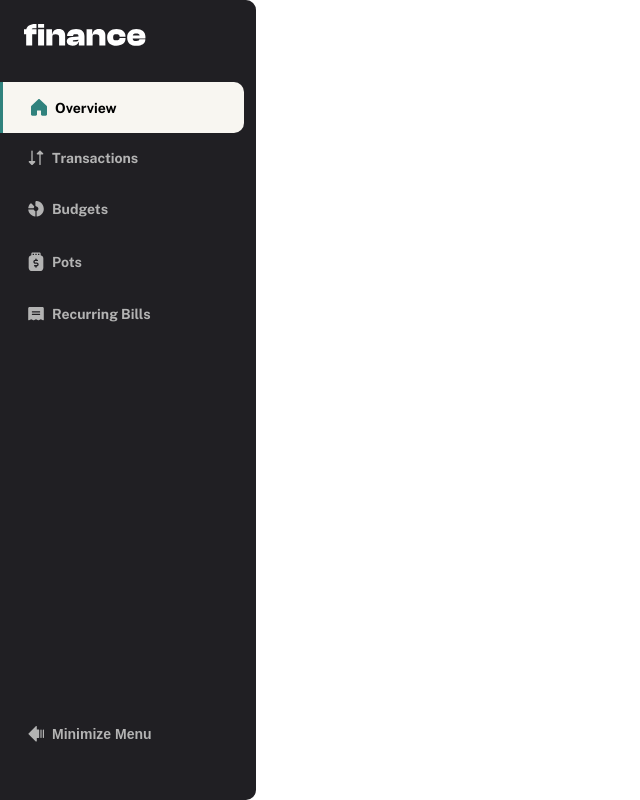
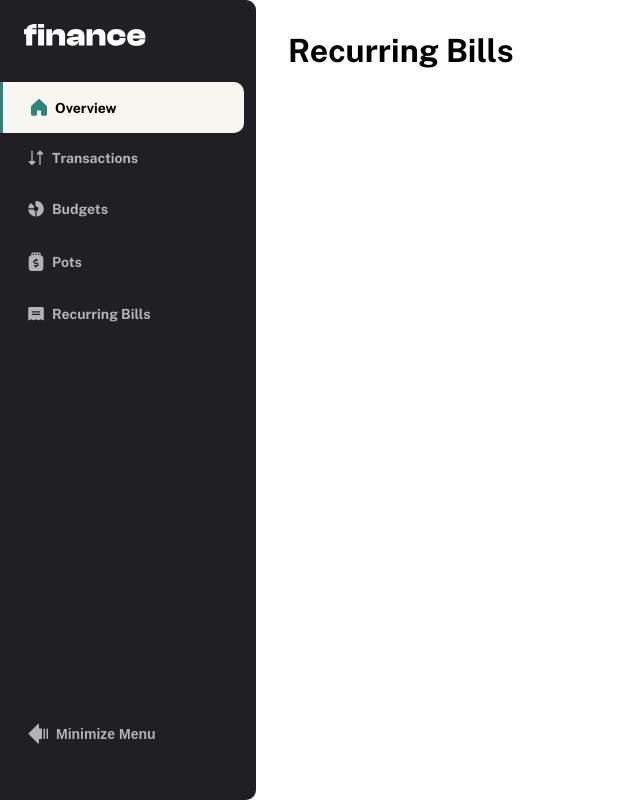
Before and after one commit to jcnevess/personal-finance-app-front, a Nuxt app: page /recurring in a window 1280 px wide. Shown: the whole page, without its empty margins (0-640 px from the left). Built offline with nearby package versions, Linux system fonts and the light colour scheme.

Commit message:
feat: add initial pages

```diff
--- a/layouts/default.vue
+++ b/layouts/default.vue
@@ -18,29 +18,46 @@ function toggleNavbar() {
         </div>
         <ul class="navbar-items">
           <li class="navbar-item navbar-item-active">
-            <IconsIconNavOverview /><span class="menu-item-text">Overview</span>
-          </li>
-          <li class="navbar-item">
-            <IconsIconNavTransactions /><span class="menu-item-text"
-              >Transactions</span
+            <NuxtLink to="/" class="navbar-link">
+              <IconsIconNavOverview /><span class="navbar-item-text"
+                >Overview</span
+              ></NuxtLink
             >
           </li>
           <li class="navbar-item">
-            <IconsIconNavBudgets /><span class="menu-item-text">Budgets</span>
+            <NuxtLink to="/transactions" class="navbar-link">
+              <IconsIconNavTransactions /><span
+                to="/transactions"
+                class="navbar-item-text"
+                >Transactions</span
+              >
+            </NuxtLink>
           </li>
           <li class="navbar-item">
-            <IconsIconNavPots /><span class="menu-item-text">Pots</span>
+            <NuxtLink to="/budgets" class="navbar-link">
+              <IconsIconNavBudgets />
+              <div to="/budgets" class="navbar-item-text">Budgets</div>
+            </NuxtLink>
           </li>
           <li class="navbar-item">
-            <IconsIconNavRecurringBills /><span class="menu-item-text"
-              >Recurring Bills</span
-            >
+            <NuxtLink to="/pots" class="navbar-link">
+              <IconsIconNavPots />
+              <div to="/pots" class="navbar-item-text">Pots</div>
+            </NuxtLink>
+          </li>
+          <li class="navbar-item">
+            <NuxtLink to="/recurring" class="navbar-link">
+              <IconsIconNavRecurringBills />
+              <div to="/recurring" class="navbar-item-text">
+                Recurring Bills
+              </div>
+            </NuxtLink>
           </li>
         </ul>
         <button class="navbar-hide navbar-item" @click="toggleNavbar">
           <IconsIconCaretRight v-if="navbarHidden" />
           <IconsIconMinimizeMenu v-else />
-          <span class="menu-item-text">Minimize Menu</span>
+          <span class="navbar-item-text">Minimize Menu</span>
         </button>
       </nav>
     </aside>
@@ -64,6 +81,7 @@ function toggleNavbar() {
   border-top-right-radius: 10px;
   border-bottom-right-radius: 10px;
   padding: 1.5rem 0.75rem 1.5rem 0;
+  user-select: none;
 }
 
 .lateral-bar-collapsed {
@@ -71,7 +89,7 @@ function toggleNavbar() {
   min-width: unset;
 }
 
-.lateral-bar-collapsed .menu-item-text {
+.lateral-bar-collapsed .navbar-item-text {
   display: none;
 }
 
@@ -100,23 +118,27 @@ function toggleNavbar() {
 }
 
 .navbar-item {
-  cursor: pointer;
+  font-weight: bold;
+  border-top-right-radius: 10px;
+  border-bottom-right-radius: 10px;
+  font-size: 0.875rem;
+}
+
+.navbar-link {
+  padding: 1rem 1.25rem 1rem 1.75rem;
   display: flex;
   align-items: center;
   gap: 0.5rem;
-  font-weight: bold;
-  border-top-right-radius: 10px;
-  border-bottom-right-radius: 10px;
-  padding: 1rem 1.25rem 1rem 1.75rem;
-  font-size: 0.875rem;
+  text-decoration: none;
+  color: var(--color-text-primary);
 }
 
-.navbar-item svg {
+.navbar-link svg {
   width: 16px;
   min-width: 16px;
 }
 
-.navbar-item:hover {
+.navbar-link:hover {
   color: white;
 }
 
@@ -124,7 +146,11 @@ function toggleNavbar() {
   background-color: var(--color-navbar-background-bright);
   color: var(--color-text-secondary);
   border-left: 3px solid var(--color-navbar-highlight);
-  cursor: unset;
+  cursor: default;
+}
+
+.navbar-item-active .navbar-item-text {
+  color: var(--color-text-secondary);
 }
 
 .navbar-item-active svg {
@@ -136,10 +162,18 @@ function toggleNavbar() {
 }
 
 .navbar-hide {
+  padding: 1rem 1.25rem 1rem 1.75rem;
+  display: flex;
+  align-items: center;
+  gap: 0.5rem;
   margin-bottom: 1rem;
   border: none;
   background-color: transparent;
   color: var(--color-text-primary);
+}
+
+.navbar-hide:hover {
+  color: white;
 }
 
 .lateral-bar-collapsed .navbar-hide svg {
--- /dev/null
+++ b/pages/budgets.vue
@@ -0,0 +1,3 @@
+<template>
+  <h1>Budgets</h1>
+</template>
--- /dev/null
+++ b/pages/pots.vue
@@ -0,0 +1,3 @@
+<template>
+  <h1>Pots</h1>
+</template>
--- /dev/null
+++ b/pages/recurring.vue
@@ -0,0 +1,3 @@
+<template>
+  <h1>Recurring Bills</h1>
+</template>
--- /dev/null
+++ b/pages/transactions.vue
@@ -0,0 +1,3 @@
+<template>
+  <h1>Transactions</h1>
+</template>
```
